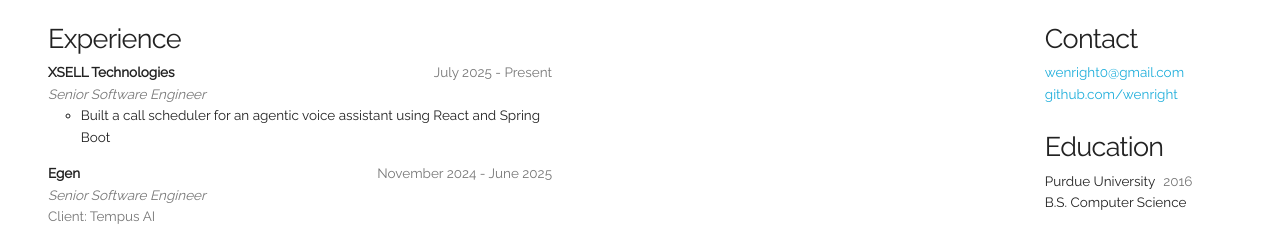
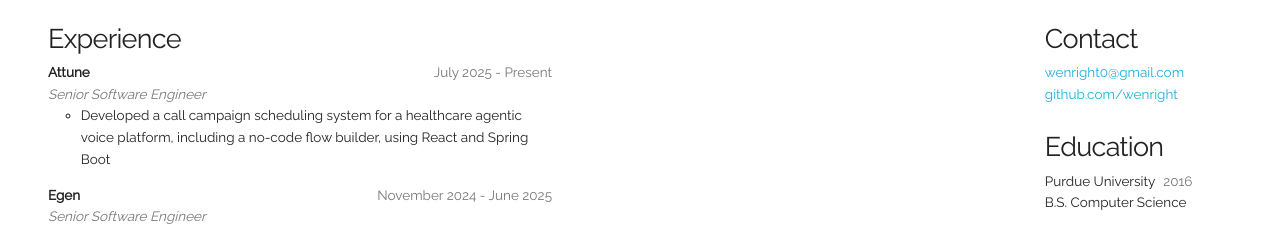
Before and after one commit to wenright/resume, a website: page index.html in a window 1280 px wide. Shown: the part 99-324 px from the top of the page. Drawn offline with nearby package versions, Linux system fonts and the light colour scheme.

Commit message:
add attune

```diff
--- a/index.html
+++ b/index.html
@@ -21,13 +21,13 @@
 			<h4>Experience</h4>
 
 			<div>
-				<b>XSELL Technologies</b>
+				<b>Attune</b>
 				<p class="date">July 2025 - Present</p>
 				<br>
 				<i>Senior Software Engineer</i>
 
 				<ul>
-					<li>Built a call scheduler for an agentic voice assistant using React and Spring Boot</li>
+					<li>Developed a call campaign scheduling system for a healthcare agentic voice platform, including a no-code flow builder, using React and Spring Boot</li>
 				</ul>
 			</div>
 
```
Also changed, not shown: 1 other file.
